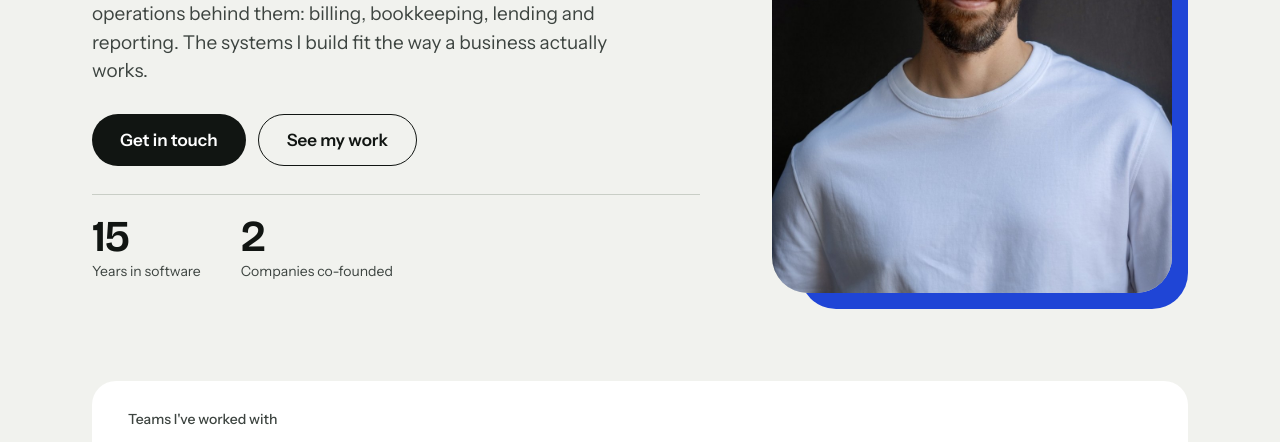
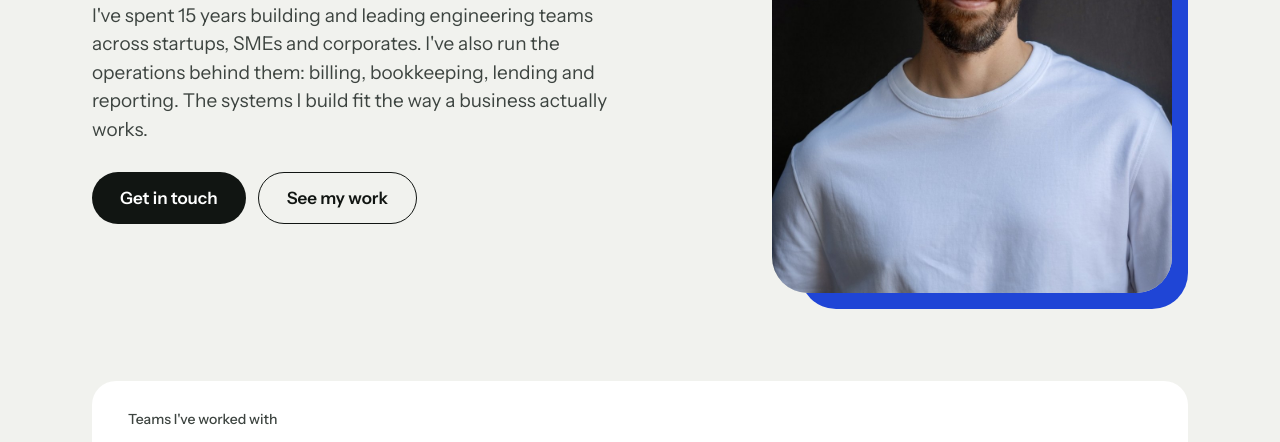
Before and after one commit to abury/abury.github.io, an Astro site: page / in a window 1280 px wide. Shown: the part 347-789 px from the top of the page. Built offline with nearby package versions, Linux system fonts and the light colour scheme; Astro itself is replaced by a stand-in of ours.

Commit message:
Removed silly stats

```diff
--- a/src/components/Hero.astro
+++ b/src/components/Hero.astro
@@ -18,16 +18,6 @@ import { hero } from '../data/site';
       <a href="#contact" class="btn btn-dark">Get in touch</a>
       <a href="#work" class="btn btn-outline">See my work</a>
     </div>
-    <dl class="stats">
-      {
-        hero.stats.map((stat) => (
-          <div class="stat">
-            <dd>{stat.value}</dd>
-            <dt>{stat.label}</dt>
-          </div>
-        ))
-      }
-    </dl>
   </div>
 
   <div class="hero-photo">
@@ -125,36 +115,6 @@ import { hero } from '../data/site';
     gap: 12px;
   }
 
-  .stats {
-    display: flex;
-    flex-wrap: wrap;
-    gap: 20px 40px;
-    margin: 0;
-    padding-top: 20px;
-    border-top: 1px solid var(--line-strong);
-    align-self: stretch;
-  }
-
-  .stat {
-    display: flex;
-    flex-direction: column;
-    gap: 2px;
-  }
-
-  .stat dd {
-    margin: 0;
-    font-family: var(--ff-display);
-    font-size: 44px;
-    line-height: 1;
-    font-weight: 600;
-    letter-spacing: -0.03em;
-  }
-
-  .stat dt {
-    font-size: 14px;
-    color: var(--ink-soft);
-  }
-
   .hero-photo {
     flex: 0 1 400px;
     min-width: 0;
--- a/src/data/site.ts
+++ b/src/data/site.ts
@@ -31,10 +31,6 @@ export const hero = {
   lede:
     "I've spent 15 years building and leading engineering teams across startups, SMEs and corporates. I've also run the operations behind them: billing, bookkeeping, lending and reporting. The systems I build fit the way a business actually works.",
   photo: { src: '/images/aron.jpg', alt: 'Aron Bury', width: 1000, height: 1250 },
-  stats: [
-    { value: '15', label: 'Years in software' },
-    { value: '2', label: 'Companies co-founded' },
-  ],
 };
 
 export const logos = [
```
